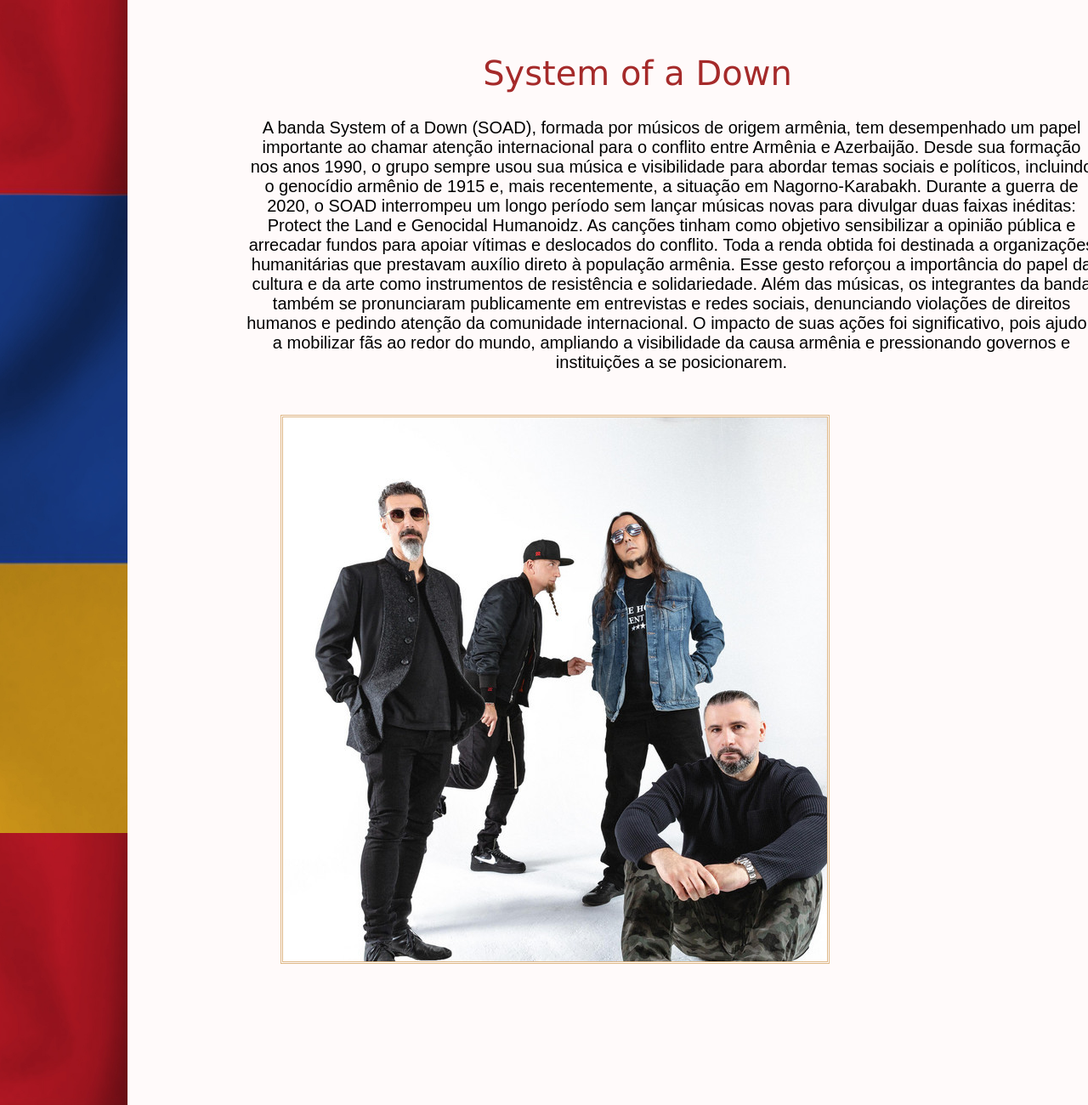
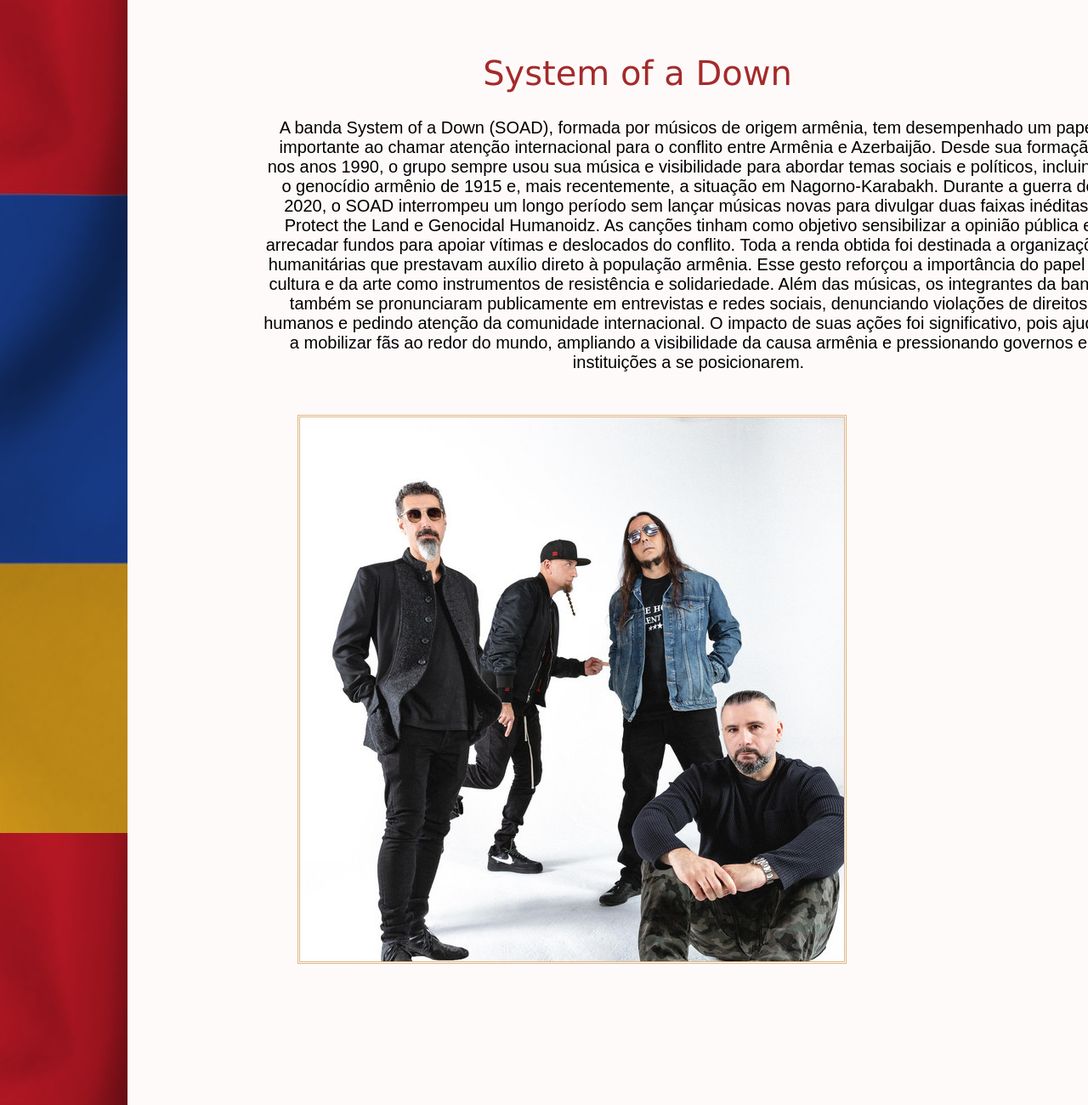
Before and after one commit to FelipePeixoto123/Tarefas-Web-design, a plain HTML site: page tarefa5.html in a window 1280 px wide. Shown: the part 1180-2480 px from the top of the page at 85% size. Drawn offline with Linux system fonts and the light colour scheme.

Commit message:
Update tarefa5.html

```diff
--- a/tarefa5.html
+++ b/tarefa5.html
@@ -43,7 +43,7 @@
                     width: 1000px;
                     font-size: 20px;
                     font-family: sans-serif;
-                    margin-left: 140px;
+                    margin-left: 160px;
                     margin-top: 30px;
                     text-align: center;
                 }
@@ -54,7 +54,7 @@
                     font-family: 'Lucida Sans', 'Lucida Sans Regular', 'Lucida Grande', 'Lucida Sans Unicode', Geneva, Verdana, sans-serif;
                 }
                 .banda{
-                    margin-left: 180px;
+                    margin-left: 200px;
                     margin-top: 50px;
                     border: double;
                     border-color: burlywood;
```
